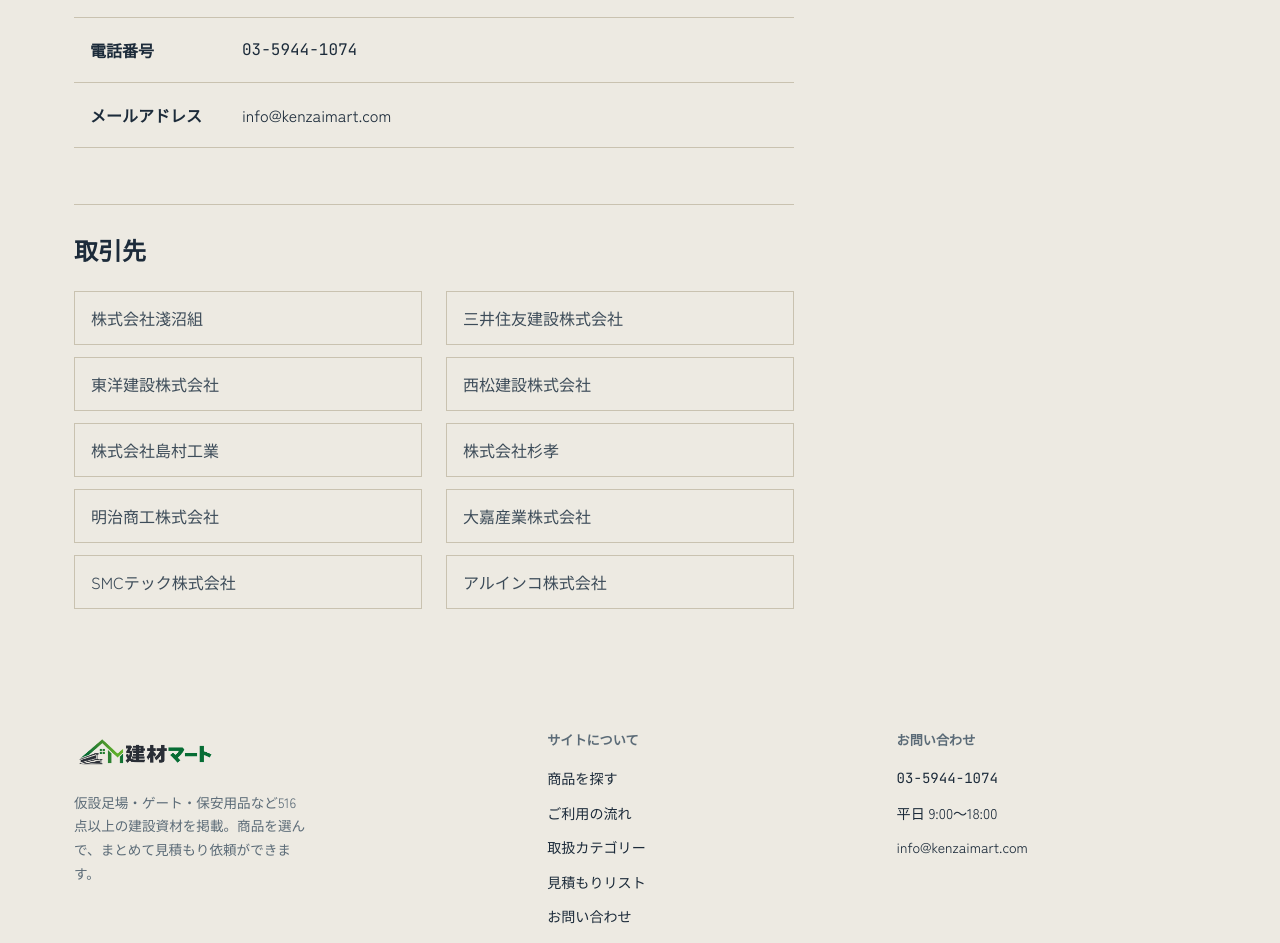
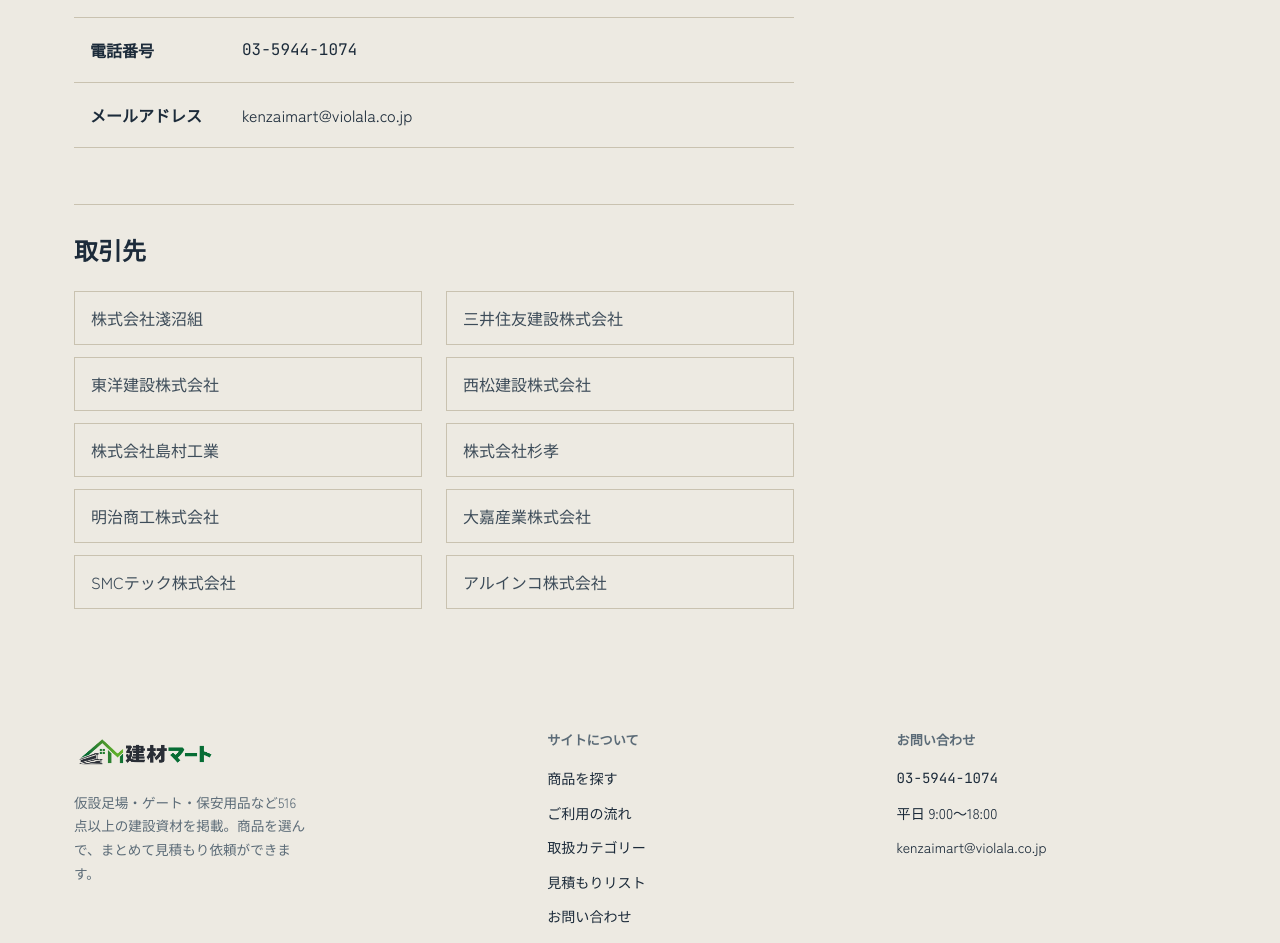
Before and after one commit to violalainc/kenzaimart, a Jekyll site: the page built from company/index.html, in a window 1280 px wide and 1400 px high, scrolled down 602 px. Shown: the part 329-1272 px from the top of the window. Built offline with Jekyll 4.4.1, drawn with Linux system fonts in a browser that asks for light colours.

Commit message:
問い合わせメールアドレスをkenzaimart@violala.co.jpに変更
_config.yml の company_email を info@kenzaimart.com から
kenzaimart@violala.co.jp に変更。フッター・見積もりリスト・
お問い合わせ・会社概要ページで site.company_email を参照しているため
この1箇所の変更で全ページに反映される。ビルド後、生成HTML全体を
grepして旧アドレスの残存がないことを確認済み。

Co-Authored-By: Claude Sonnet 5 <noreply@anthropic.com>
Claude-Session: https://claude.ai/code/session_01QrZbaqAgXVzhNDzDbid7SC

```diff
--- a/_config.yml
+++ b/_config.yml
@@ -6,7 +6,7 @@ baseurl: ""
 company_name: "合同会社Violala"
 company_tel: "03-5944-1074"
 company_hours: "平日 9:00〜18:00"
-company_email: "info@kenzaimart.com"
+company_email: "kenzaimart@violala.co.jp"
 
 # 大カテゴリーの表示順とテーマカラー、説明文
 categories_order:
```
